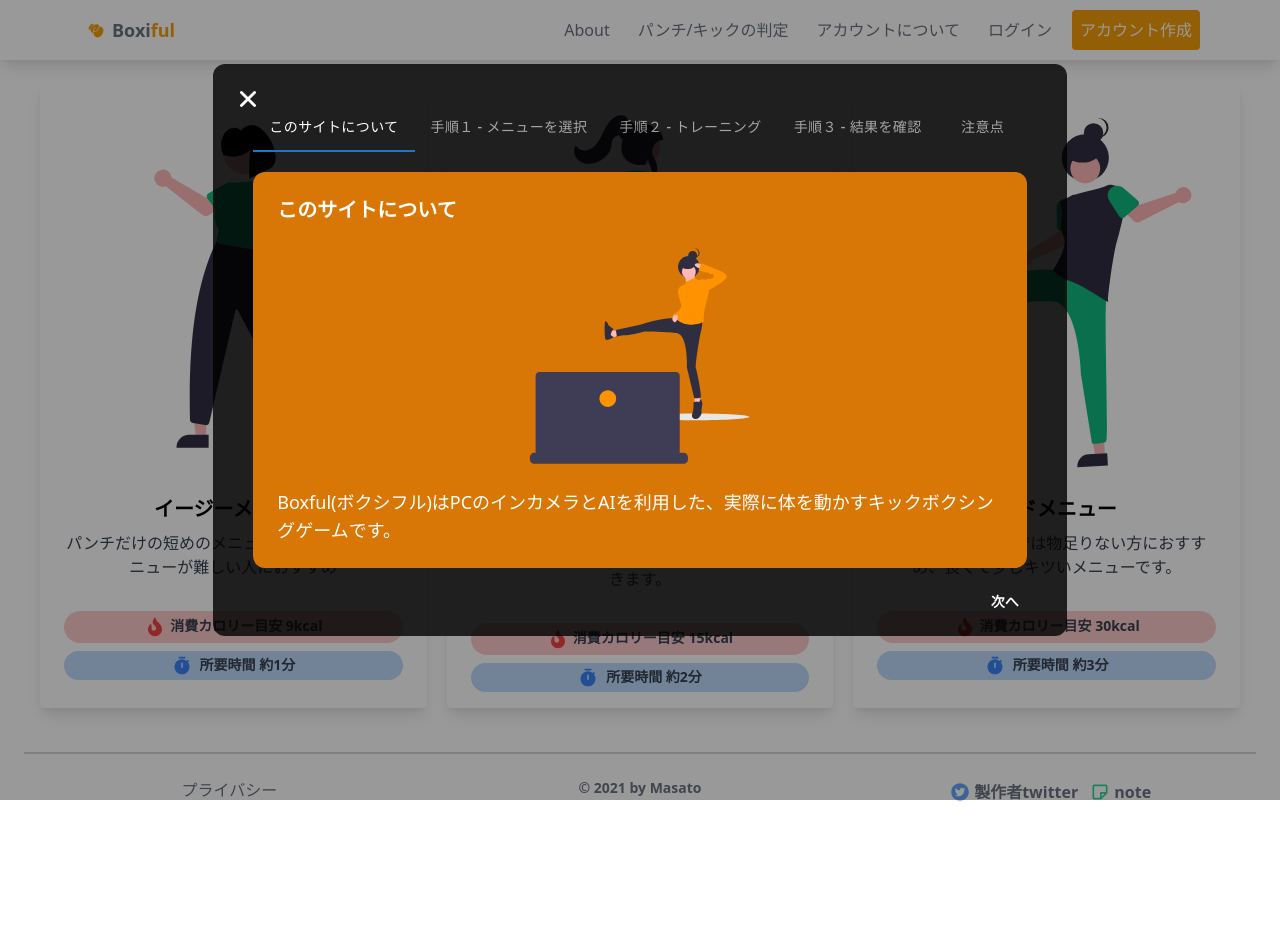
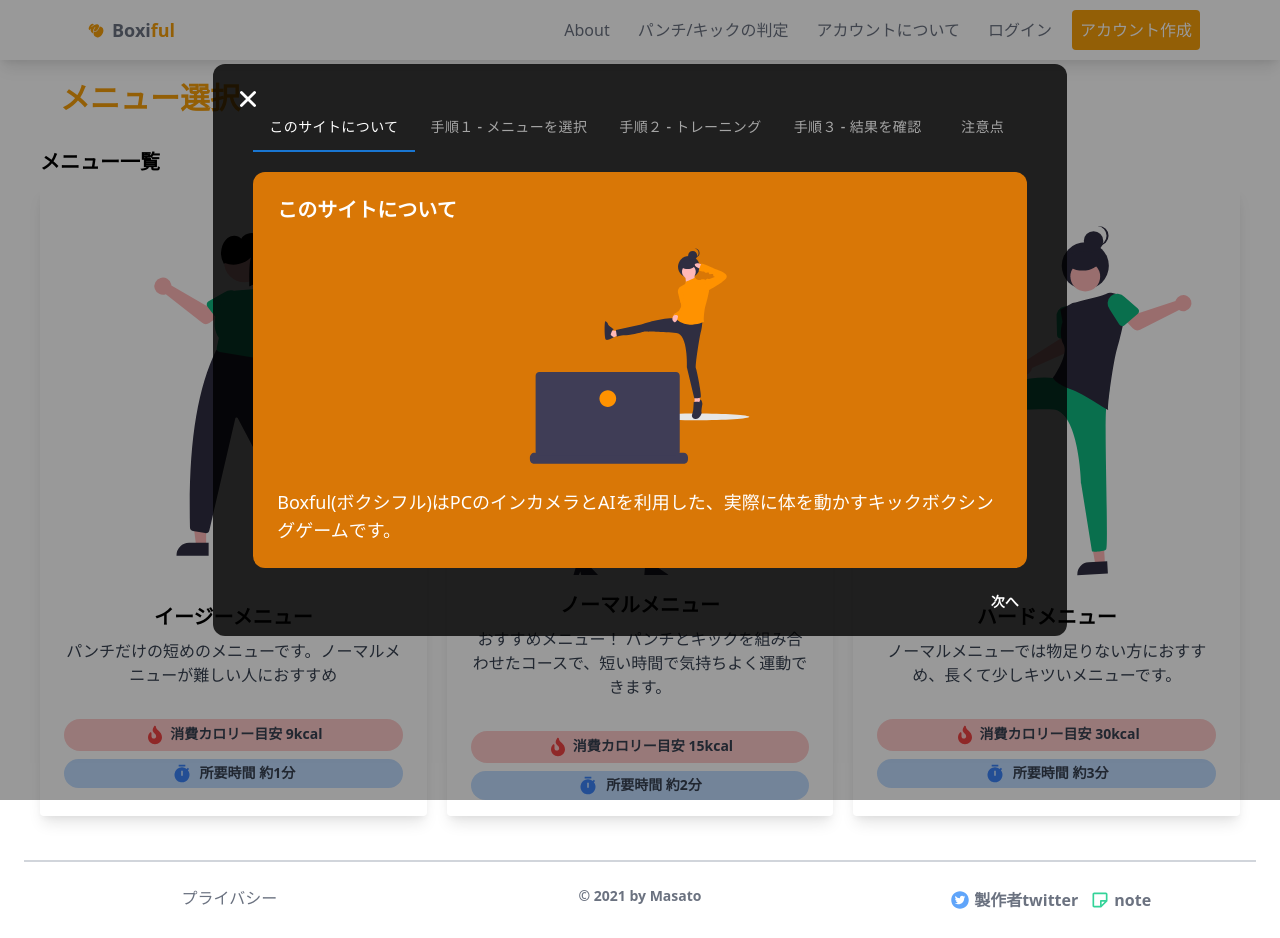
Before and after one commit to masato1230/boxiful, a React (Create React App) app: page / in a window 1280 px wide. Before the commit the page ends 830 px from the top, so only its background shows below. Built offline with nearby package versions, Linux system fonts and the light colour scheme; what @mediapipe/pose would draw is missing.

Commit message:
Add section titles to Status page

```diff
--- a/src/components/Status/CalendarHeatmapContainer.tsx
+++ b/src/components/Status/CalendarHeatmapContainer.tsx
@@ -1,4 +1,4 @@
-import { useEffect, useState } from 'react';
+import { useEffect, useState, Fragment } from 'react';
 import { useTrainingResult } from '../../hooks/useTrainingResults';
 import { TrainingResult } from '../../models/TrainingResult';
 import CalendarHeatmap from 'react-calendar-heatmap';
@@ -102,10 +102,12 @@ const CalendarHeatmapContainer = () => {
   }, [trainingResults]);
 
   return (
-    <div className="mt-5 pt-4 px-5 md:px-10 shadow-lg rounded">
+    <Fragment>
+      <h2 className="text-xl pt-3 mb-3 font-bold">トレーニング記録</h2>
+      <div className="px-5 md:px-10 shadow-lg rounded">
         <div className="my-3">
           <div>
-          <p className="text-xs md:text-base inline-block h-6 align-middle font-bold mb-2">
+            <p className="text-xs md:text-base inline-block h-6 align-middle mb-2">
               <BsFillCalendar2CheckFill className="text-xl mr-3 inline-block h-6 align-middle text-green-600" />
               <span className="hidden md:inline-block">これまでの</span>
               トレーニング回数
@@ -113,7 +115,7 @@ const CalendarHeatmapContainer = () => {
             </p>
           </div>
           <div>
-          <p className="text-xs md:text-base inline-block h-6 align-middle font-bold">
+            <p className="text-xs md:text-base inline-block h-6 align-middle">
               <SiWebmoney className="text-xl mr-3 inline-block h-6 align-middle text-yellow-500" />
               累計<span className="hidden md:inline-block">ボクシフル</span>
               ポイント
@@ -138,6 +140,7 @@ const CalendarHeatmapContainer = () => {
           showWeekdayLabels={true}
         />
       </div>
+    </Fragment>
   );
 };
 
--- a/src/components/Status/MenuCards.tsx
+++ b/src/components/Status/MenuCards.tsx
@@ -3,10 +3,13 @@ import normalMenuIcon from '../../images/normalMenuIcon.svg';
 import hardMenuIcon from '../../images/hardMenuIcon.svg';
 import MenuCard from './MenuCard';
 import { EasyMenu, NormalMenu, HardMenu } from '../../state';
+import { Fragment } from 'react';
 
 const MenuCards = () => {
   return (
-    <div className="pt-5 pb-10 grid grid-cols-1 sm:grid-cols-1 md:grid-cols-3 lg:grid-cols-3 xl:grid-cols-3 gap-5">
+    <Fragment>
+      <h2 className="text-xl mt-8 mb-3 font-bold">メニュー一覧</h2>
+      <div className="pb-10 grid grid-cols-1 sm:grid-cols-1 md:grid-cols-3 lg:grid-cols-3 xl:grid-cols-3 gap-5">
         {/* <!--Card 1--> */}
         <MenuCard menu={EasyMenu} menuThumbnail={easyMenuIcon} />
         {/* <!--Card 2--> */}
@@ -14,6 +17,7 @@ const MenuCards = () => {
         {/* <!--Card 3--> */}
         <MenuCard menu={HardMenu} menuThumbnail={hardMenuIcon} />
       </div>
+    </Fragment>
   );
 };
 
--- a/src/components/Status/Status.tsx
+++ b/src/components/Status/Status.tsx
@@ -31,6 +31,7 @@ const Status = () => {
   return (
     <React.Fragment>
       <div className="container mx-auto px-5 md:px-10">
+        <h1 className="mt-5 mb-2 ml-5 text-3xl font-bold text-yellow-500">{isLoggedIn ? 'Dash Board' : 'メニュー選択'}</h1>
         {isLoggedIn && <CalendarHeatmapContainer />}
         <MenuCards />
       </div>
```
Lines whose indentation alone changed are shown as unchanged.
